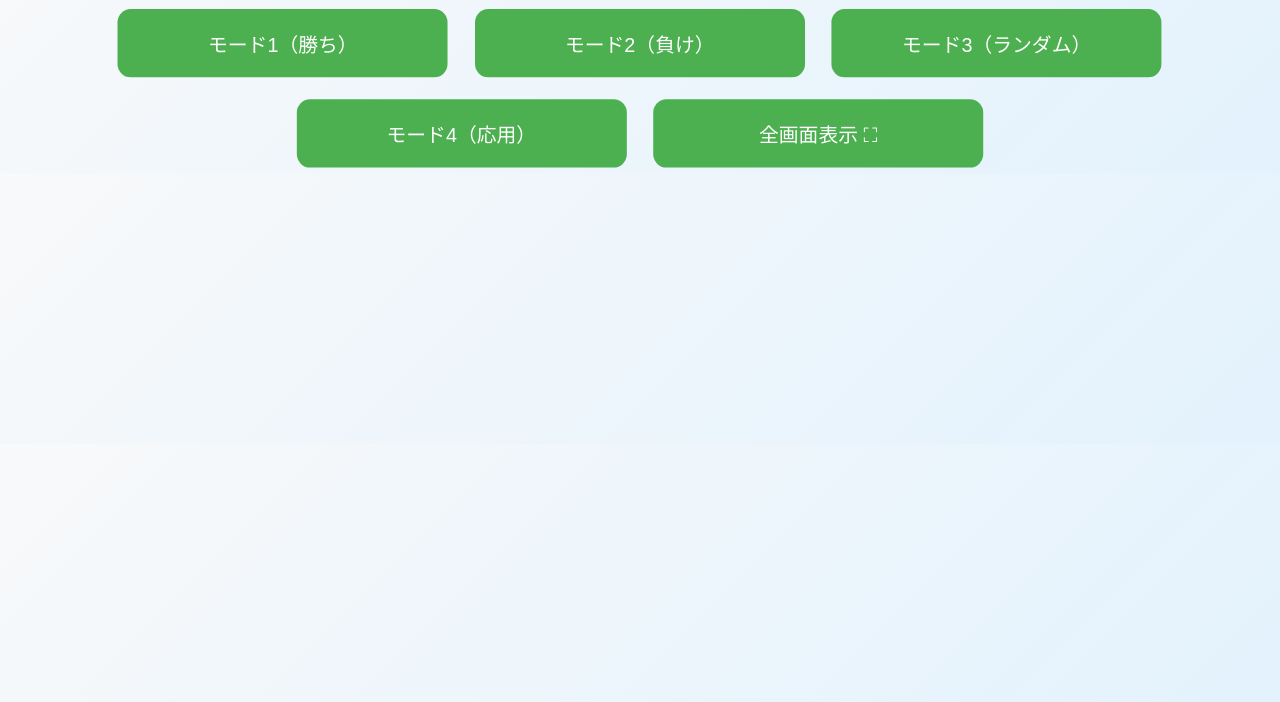
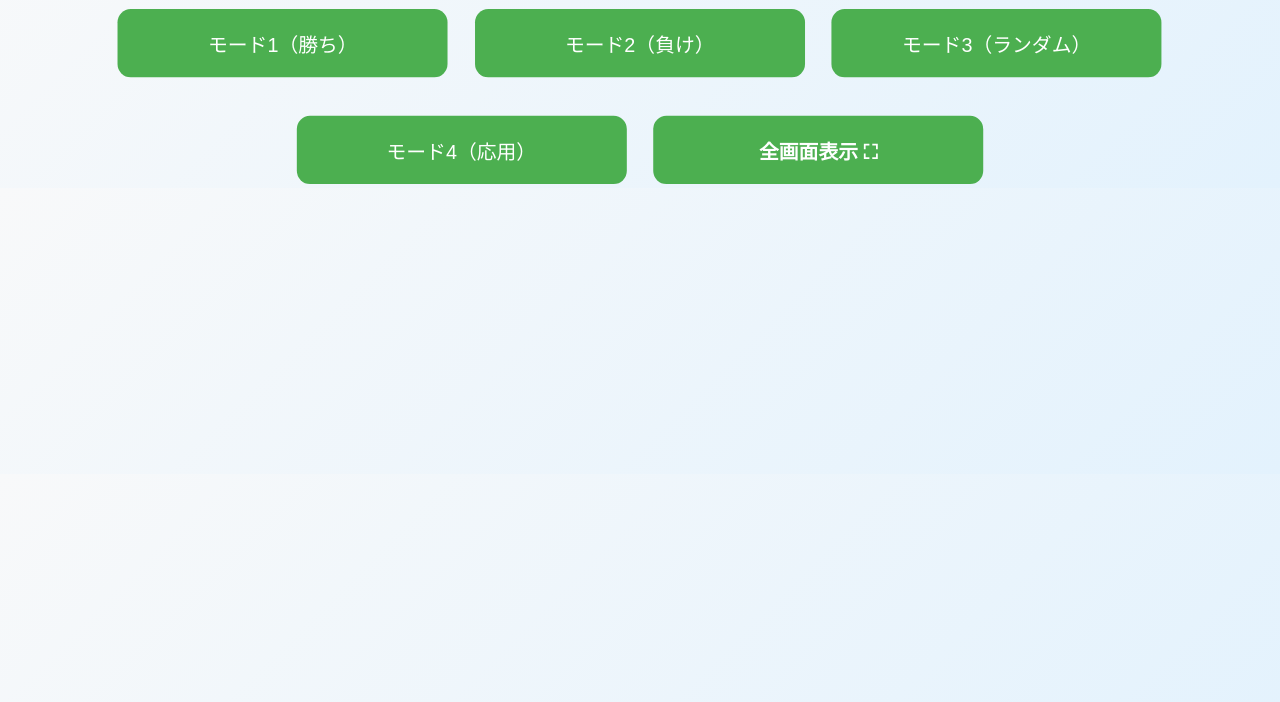
Before and after one commit to kamu21/rock-paper-scissors, a plain HTML site: page index.html in a window 1280 px wide. Shown: the part 98-800 px from the top of the page. Drawn offline with Linux system fonts and the light colour scheme.

Commit message:
Update style.css

```diff
--- a/style.css
+++ b/style.css
@@ -206,3 +206,15 @@ html, body {
   user-select: none;
   touch-action: manipulation;
 }
+/* =========================
+   全画面表示ボタン
+========================= */
+.fullscreen-button {
+  width: 80%;
+  max-width: 300px;
+  background: #607D8B;
+  color: white;
+  font-size: 18px;
+  font-weight: bold;
+  margin-top: 25px;
+}
```
